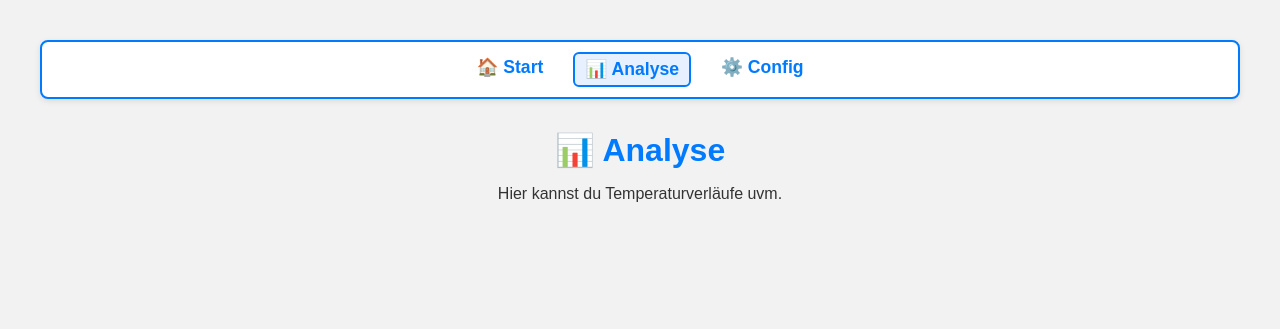
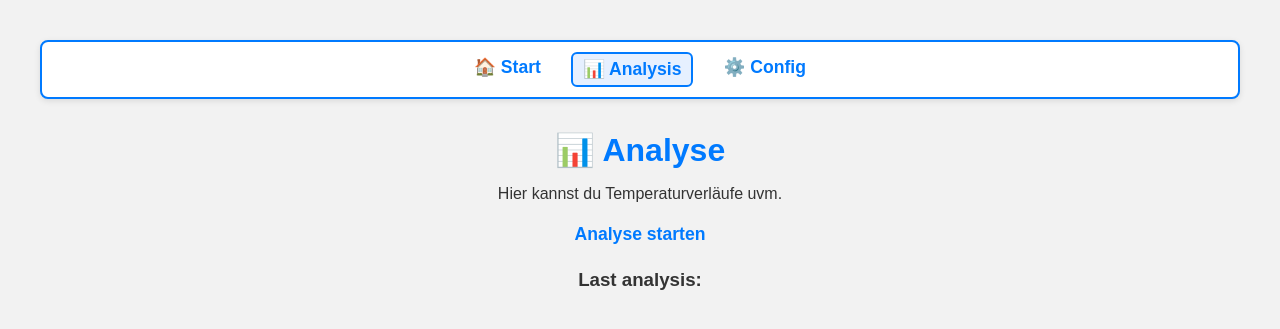
Before and after one commit to ludwigjakob/smart_kip_web_app, a Flask app: page /analysis in a window 1280 px wide. Shown: the top 329 px of the page. Run offline with Flask 3, Linux system fonts and the light colour scheme; data that the repository does not hold is empty.

Commit message:
analysis button and status working

```diff
--- a/app.py
+++ b/app.py
@@ -2,11 +2,14 @@
 from common.utils.configManager import ConfigManager
 from common.utils.debug import Debugger
 from common.data_connector.connector_manager import ConnectorManager
+import requests
 
 app = Flask(__name__)
 debug = Debugger()
 connector_manager = ConnectorManager()
 config_manager = ConfigManager("config.json")
+ANALYSIS_URL = "http://localhost:6000"
+
 
 @app.route('/')
 def index():
@@ -110,6 +113,28 @@
     socket_data = connector_manager.get("socket")
     return jsonify(socket_data)
 
+@app.route('/run_analysis', methods=["POST"])
+def run_analysis():
+    try:
+        # POST an die Analyse-App schicken
+        r = requests.post(f"{ANALYSIS_URL}/run")
+        if r.status_code == 200:
+            debug.log(f"Analysis successfully started", label="analysis")
+        else:
+            debug.log(f"Fehler beim Starten: {r.text}", label="analysis")
+    except Exception as e:
+        debug.log(f"Fehler beim Verbinden zur Analyse-App: {e}", label="analysis")
+    return redirect(url_for('analysis'))
+
+
+@app.route('/status_analysis')
+def status_analysis():
+    try:
+        # GET an die Analyse-App schicken
+        r = requests.get(f"{ANALYSIS_URL}/status")
+        return r.json()
+    except Exception as e:
+        return {"status": f"Fehler: {e}"}
 
 
 
--- a/requirements.txt
+++ b/requirements.txt
@@ -3,3 +3,4 @@
 python-dotenv
 mysql-connector-python
 pandas
+requests
--- a/templates/analysis.html
+++ b/templates/analysis.html
@@ -3,7 +3,7 @@
 <head>
   <meta charset="UTF-8">
   <meta name="viewport" content="width=device-width, initial-scale=1.0">
-  <title>Analyse</title>
+  <title>Analysis</title>
   <link rel="manifest" href="/static/manifest.json">
   <link rel="stylesheet" href="/static/style.css">
 </head>
@@ -11,10 +11,36 @@
   <!-- Navigationsmenü -->
   <nav>
     <a href="/" class="nav-link {% if active_page == 'home' %}active{% endif %}">🏠 Start</a>
-    <a href="/analysis" class="nav-link {% if active_page == 'analysis' %}active{% endif %}">📊 Analyse</a>
+    <a href="/analysis" class="nav-link {% if active_page == 'analysis' %}active{% endif %}">📊 Analysis</a>
     <a href="/config" class="nav-link {% if active_page == 'config' %}active{% endif %}">⚙️ Config</a>
   </nav>
   <h1>📊 Analyse</h1>
   <p>Hier kannst du Temperaturverläufe uvm.</p>
+  <!-- Button zum Starten der Analyse -->
+  <form action="{{ url_for('run_analysis') }}" method="post">
+    <button type="submit" class="mode-button">Analyse starten</button>
+  </form>
+
+  <!-- Statusfeld -->
+  <div id="status-box">
+    <h3>Last analysis:</h3>
+    <p id="status-text">Wird geladen...</p>
+  </div>
+
+  <script>
+  async function updateStatus() {
+    try {
+      const response = await fetch("/status_analysis");  // deine Web-App ruft Analyse-App durch
+      const data = await response.json();
+      document.getElementById("status-text").textContent = data.last_run;
+    } catch (err) {
+      document.getElementById("status-text").textContent = "Fehler beim Abrufen des Status";
+    }
+  }
+  setInterval(updateStatus, 2000);
+  updateStatus();
+  </script>
+
+
 </body>
 </html>
--- a/templates/config.html
+++ b/templates/config.html
@@ -11,7 +11,7 @@
   <!-- Navigationsmenü -->
   <nav>
     <a href="/" class="nav-link {% if active_page == 'home' %}active{% endif %}">🏠 Start</a>
-    <a href="/analysis" class="nav-link {% if active_page == 'analysis' %}active{% endif %}">📊 Analyse</a>
+    <a href="/analysis" class="nav-link {% if active_page == 'analysis' %}active{% endif %}">📊 Analysis</a>
     <a href="/config" class="nav-link {% if active_page == 'config' %}active{% endif %}">⚙️ Config</a>
   </nav>
   <div class="threshold-card">
--- a/templates/index.html
+++ b/templates/index.html
@@ -3,7 +3,7 @@
 <head>
   <meta charset="UTF-8">
   <meta name="viewport" content="width=device-width, initial-scale=1.0">
-  <title>Temperaturanzeige</title>
+  <title>Start</title>
   <link rel="manifest" href="/static/manifest.json">
   <link rel="stylesheet" href="/static/style.css">
 </head>
@@ -11,7 +11,7 @@
   <!-- Navigationsmenü -->
   <nav>
     <a href="/" class="nav-link {% if active_page == 'home' %}active{% endif %}">🏠 Start</a>
-    <a href="/analysis" class="nav-link {% if active_page == 'analysis' %}active{% endif %}">📊 Analyse</a>
+    <a href="/analysis" class="nav-link {% if active_page == 'analysis' %}active{% endif %}">📊 Analysis</a>
     <a href="/config" class="nav-link {% if active_page == 'config' %}active{% endif %}">⚙️ Config</a>
   </nav>
 
```
